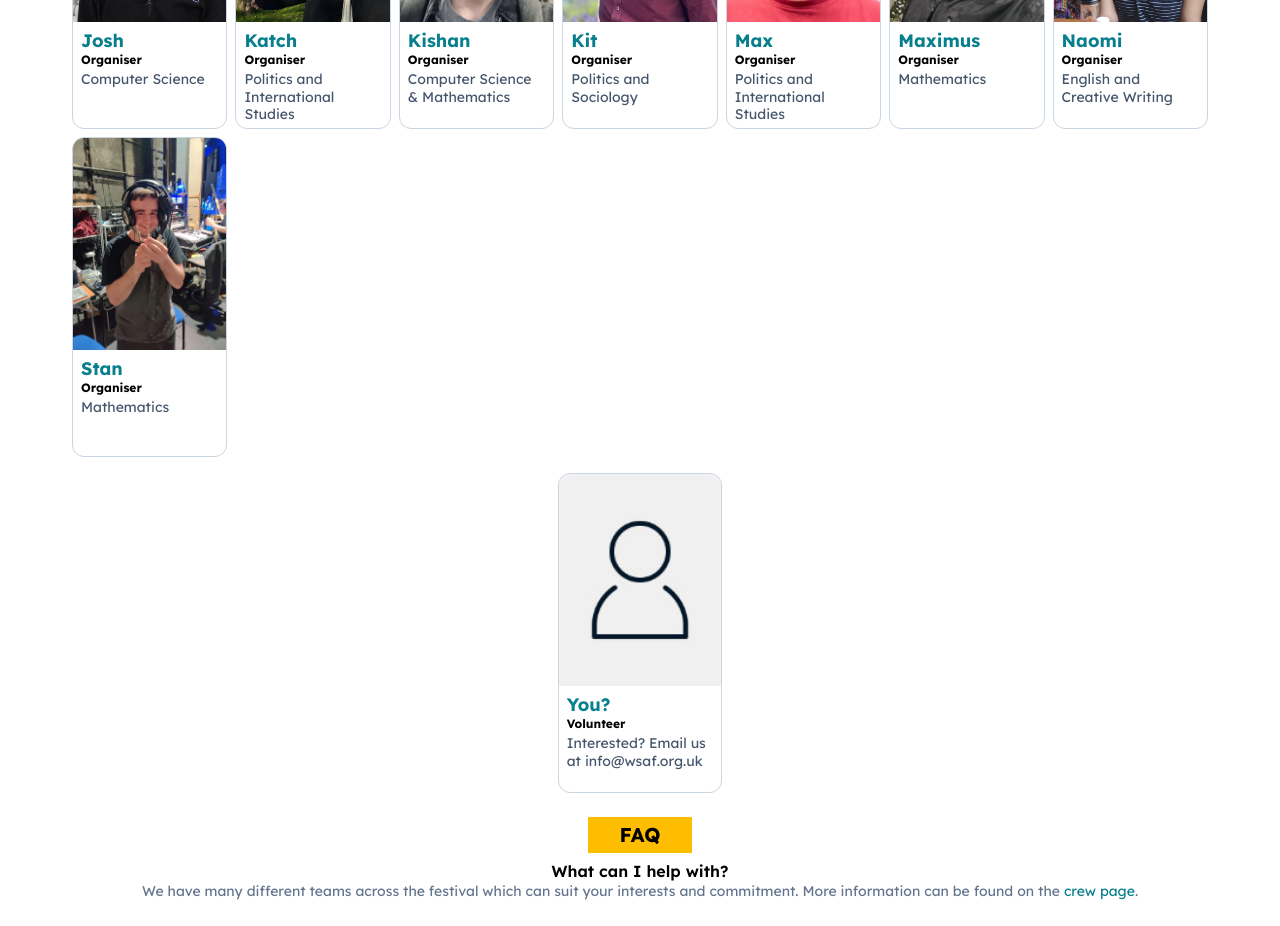
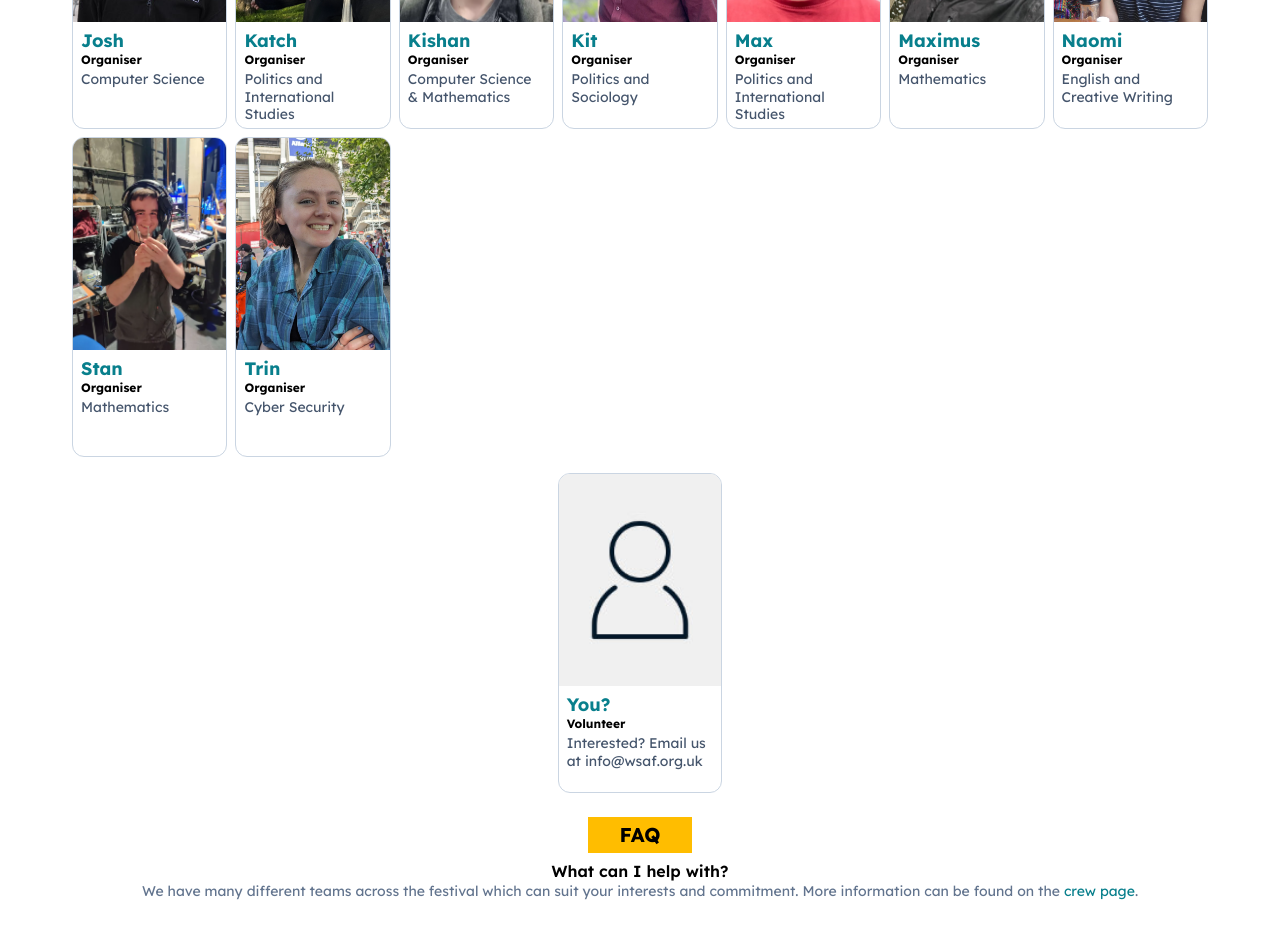
Before and after one commit to WarwickStudentArtsFestival/wsaf25-website, a Next.js app: page /crew in a window 1280 px wide. Shown: the part 2400-3326 px from the top of the page. Built offline with nearby package versions, Linux system fonts and the light colour scheme.

Commit message:
add trin photo to crew

```diff
--- a/src/app/components/people-involved/organisers.ts
+++ b/src/app/components/people-involved/organisers.ts
@@ -1,6 +1,5 @@
 import AdamPhoto from '@/assets/people/adam.jpg';
 import AlexPhoto from '@/assets/people/alex.jpg';
-// import DaePhoto from '@/assets/people/dae.jpg';
 import MaximusPhoto from '@/assets/people/maximus.jpg';
 import JoshPhoto from '@/assets/people/josh.jpg';
 import ElliePhoto from '@/assets/people/ellie.jpg';
@@ -22,6 +21,7 @@ import StanPhoto from '@/assets/people/stan.jpg';
 import AliaPhoto from '@/assets/people/alia.jpg';
 import MaxPhoto from '@/assets/people/max.jpg';
 import DaePhoto from '@/assets/people/dae.jpg';
+import TrinPhoto from '@/assets/people/trin.jpg';
 
 interface RefactoredIdCardProps extends Omit<IdCardProps, 'description'> {
   year: string;
@@ -29,6 +29,12 @@ interface RefactoredIdCardProps extends Omit<IdCardProps, 'description'> {
 }
 
 const organisers: RefactoredIdCardProps[] = [
+  {
+    name: 'Trin',
+    course: 'Cyber Security',
+    year: '2nd Year',
+    image: TrinPhoto,
+  },
   {
     name: 'Adam',
     role: 'WSAF Lead (Technical)',
```
Also changed, not shown: src/assets/people/trin.jpg (added).
